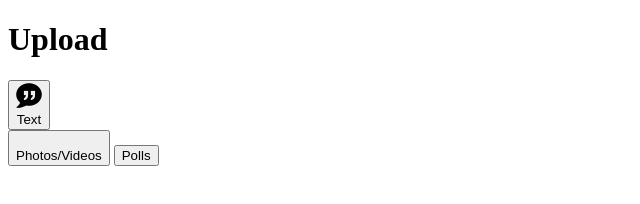
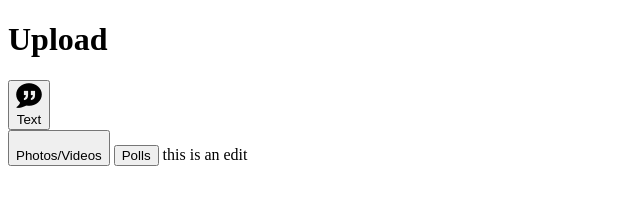
Before and after one commit to rahs-cs/RAHS-Things, a plain HTML site: page public/uploadPage.html in a window 1280 px wide. Shown: the full height of the page, 0-640 px from the left. Drawn offline with Linux system fonts and the light colour scheme.

Commit message:
a change
changes were made

```diff
--- a/public/uploadPage.html
+++ b/public/uploadPage.html
@@ -23,5 +23,6 @@
 
   <button type="button">Polls</button>
   <!-- meow -->
+  this is an edit
 </body>
 </html>
```
